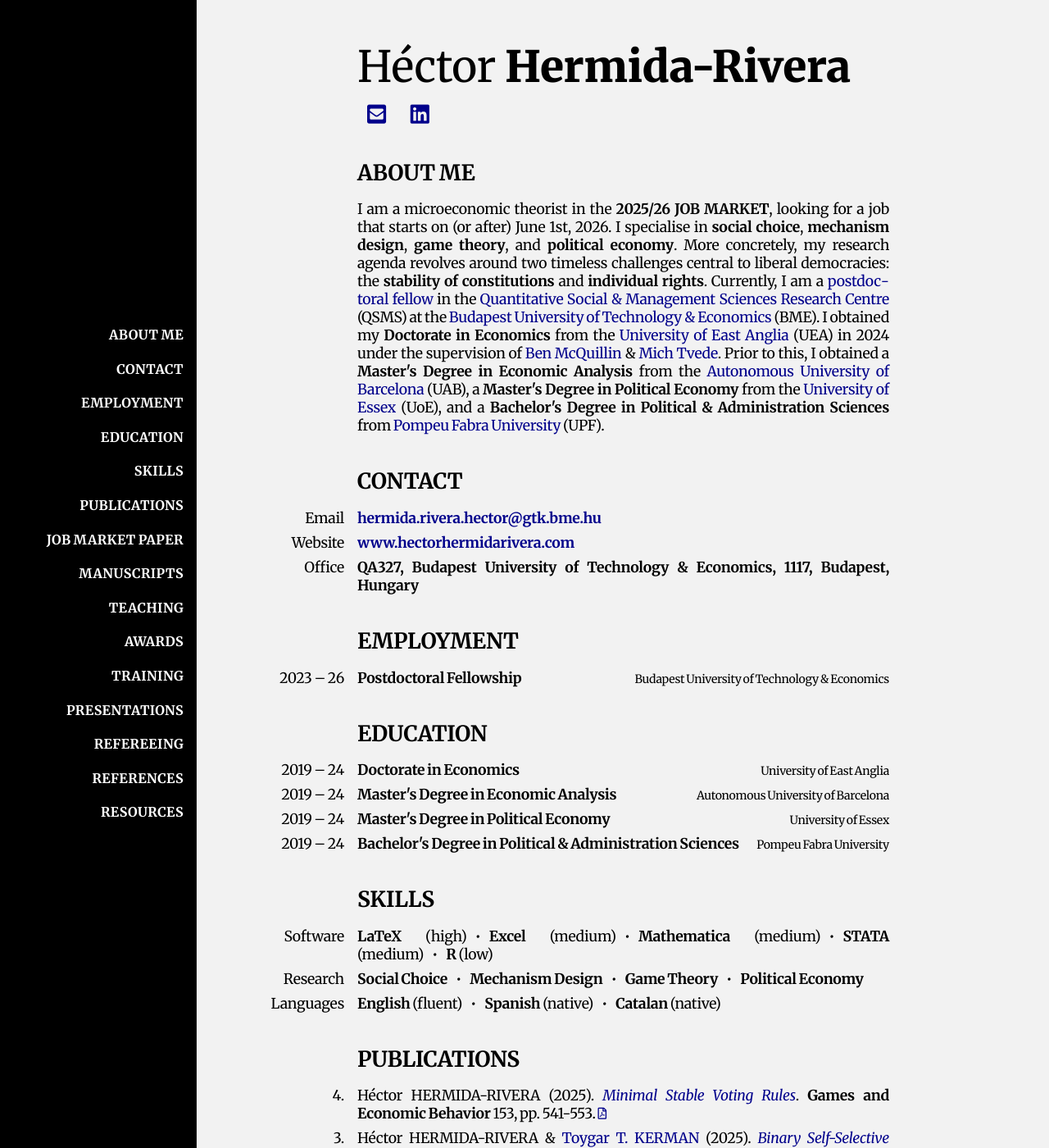
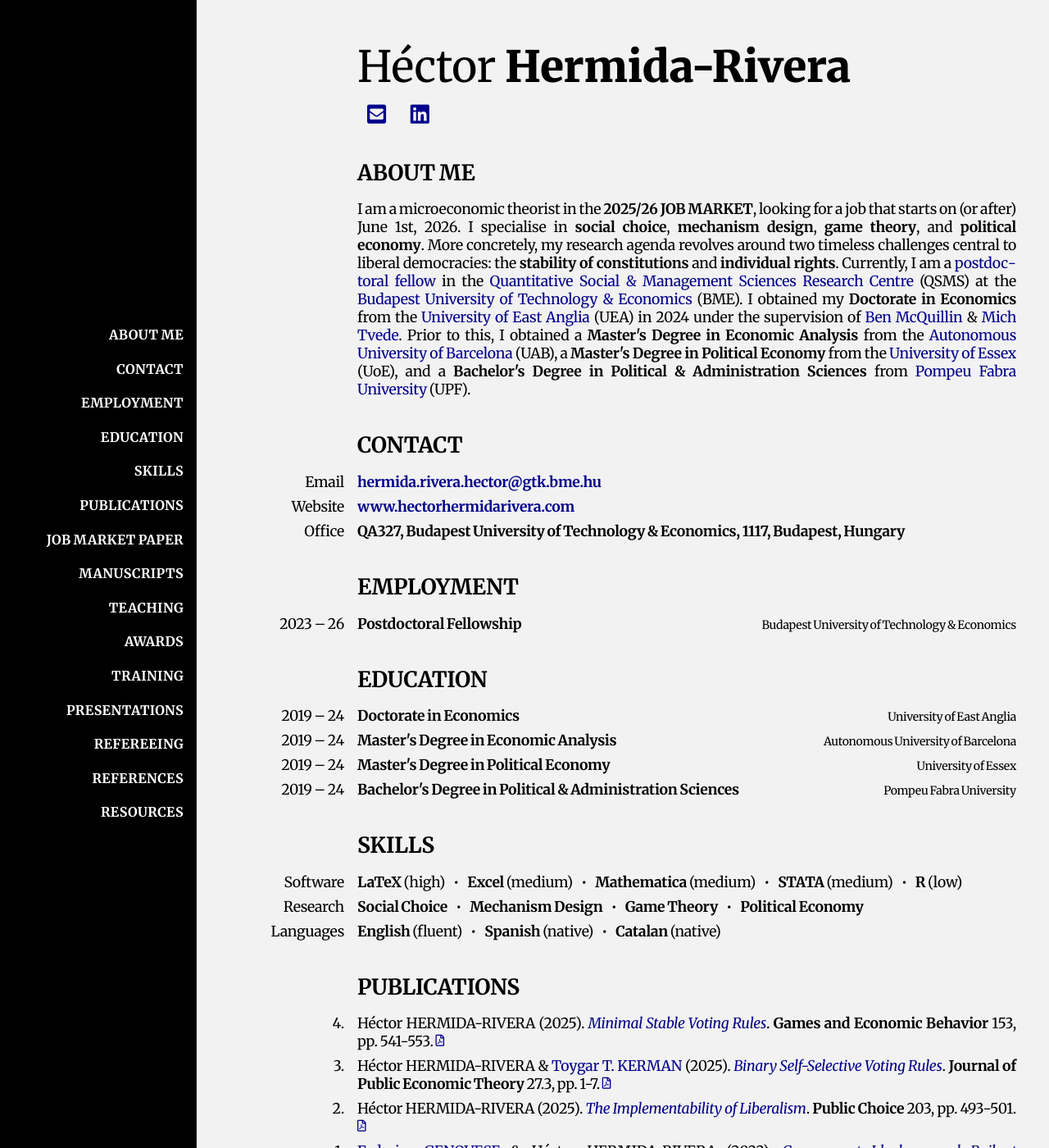
Before and after one commit to HectorHermidaRivera/hectorhermidarivera.github.io, a Jekyll site: the page built from index.md, in a window 1280 px wide and 1400 px high. Shown: the whole window at 82% size. Built offline with Jekyll 4.4.1, drawn with Linux system fonts in a browser that asks for light colours; a style sheet for code colours, icons or effects is not loaded.

Commit message:
Update style.css

```diff
--- a/assets/css/style.css
+++ b/assets/css/style.css
@@ -8,9 +8,7 @@ body {
 /* Main content */
 .content {
   margin: 0 auto;
-  padding-top: 80px;
-  margin-left: 10px;   /* increase left margin */
-  margin-right: 155px;  /* right = left + 1/2 left */
+  padding: 5% 10% 5% 5%;   /* changed: relative padding */
   max-width: 1300px;
   box-sizing: border-box;
   text-align: justify;
@@ -43,9 +41,9 @@ body {
 .content h5,
 .content h6 {
   margin-left: 0;
-  padding-left: 136px; /* keep aligned with second column */
-  margin-bottom: 0px;  /* same as row gap in two-column layouts */
-  margin-top: 40px;  /* same as row gap in two-column layouts */
+  padding-left: 136px;
+  margin-bottom: 0px;
+  margin-top: 40px;
   text-transform: uppercase;
 }
 
@@ -152,7 +150,7 @@ body {
 .two-column-3rows {
   display: grid;
   grid-template-columns: 120px 1fr;
-  gap: 8px 16px;     /* identical horizontal and vertical gap as other two-column layouts */
+  gap: 8px 16px;
   align-items: start;
 }
 
@@ -190,7 +188,7 @@ body {
 /* right part: university name */
 .two-column-3rows .value .top-row .institution {
   text-align: right;
-  font-size: 0.8em; /* footnotesize */
+  font-size: 0.8em;
   flex-shrink: 0;
   color: #333;
 }
@@ -212,8 +210,8 @@ body {
 .fa-file-pdf {
   font-size: 0.8em;
   position: relative;
-  top: -1.75px;              /* small upward shift */
-  vertical-align: middle;  /* align with text baseline */
+  top: -2.5px;
+  vertical-align: middle;
 }
 
 /* Collapsible content */
@@ -221,33 +219,27 @@ body {
   max-height: 0;
   overflow: hidden;
   transition: max-height 0.2s ease;
-  margin-top: 0px;
-  margin-bottom: 0px;
-  margin-left: 0px;
-  margin-right: 0px;
-  padding-top: 0px;
-  padding-bottom: 0px;
-  padding-left: 0px;
-  padding-right: 0px;
+  margin: 0;
+  padding: 0;
 }
 
 .collapsible-link {
-  color: #00008B;       /* same as other links */
-  text-decoration: none; /* no underline */
+  color: #00008B;
+  text-decoration: none;
   cursor: pointer;
-  font-weight: normal;   /* not bold */
+  font-weight: normal;
 }
 
 /* Collapsible course title: blue and normal weight */
 .two-column-3rows .course.collapsible-link {
-  color: #00008B;       /* blue like other links */
-  text-decoration: none; /* no underline */
-  font-weight: normal;   /* normal font weight */
-  cursor: pointer;       /* pointer to show it's clickable */
+  color: #00008B;
+  text-decoration: none;
+  font-weight: normal;
+  cursor: pointer;
 }
 
 .two-column-3rows .course.collapsible-link:hover {
-  text-decoration: underline; /* add underline on hover */
+  text-decoration: underline;
 }
 
 /* Row of social/research icons aligned with second column */
@@ -341,7 +333,7 @@ a {
   /* Icon row spans full width and never wraps */
   #about-me .icon-row {
     display: flex !important;
-    flex-wrap: nowrap;          /* NO WRAP */
+    flex-wrap: nowrap;
     justify-content: space-between;
     margin: 20px 0;
     padding: 0 15px;
@@ -349,13 +341,13 @@ a {
     width: 100%;
   }
 
- #about-me .icon-row a {
+  #about-me .icon-row a {
     flex: 0 1 auto;
     text-align: center;
-    transition: none;          /* no animation needed */
+    transition: none;
   }
 
-  /* Remove hover transform specifically for mobile */
   #about-me .icon-row a:hover {
     transform: none !important;
   }
+}
```
